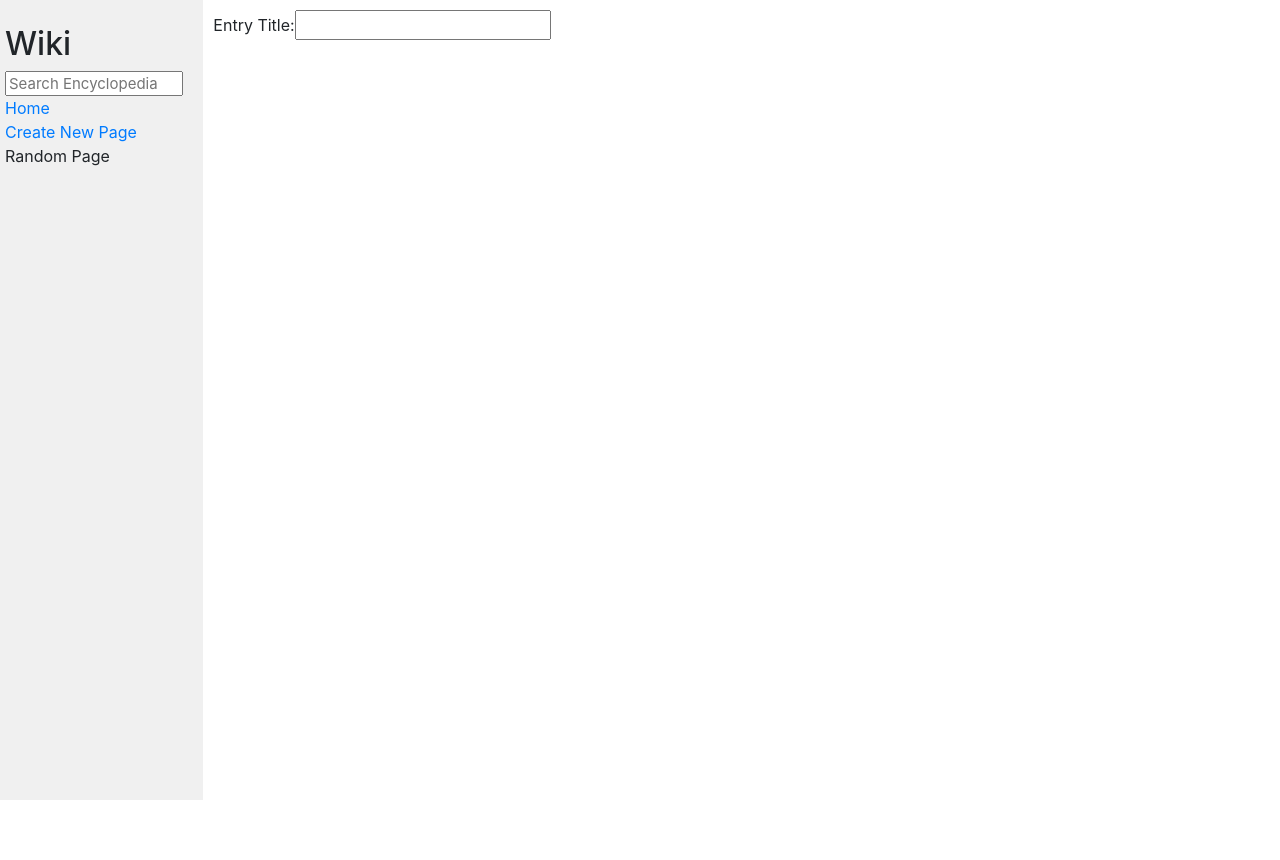
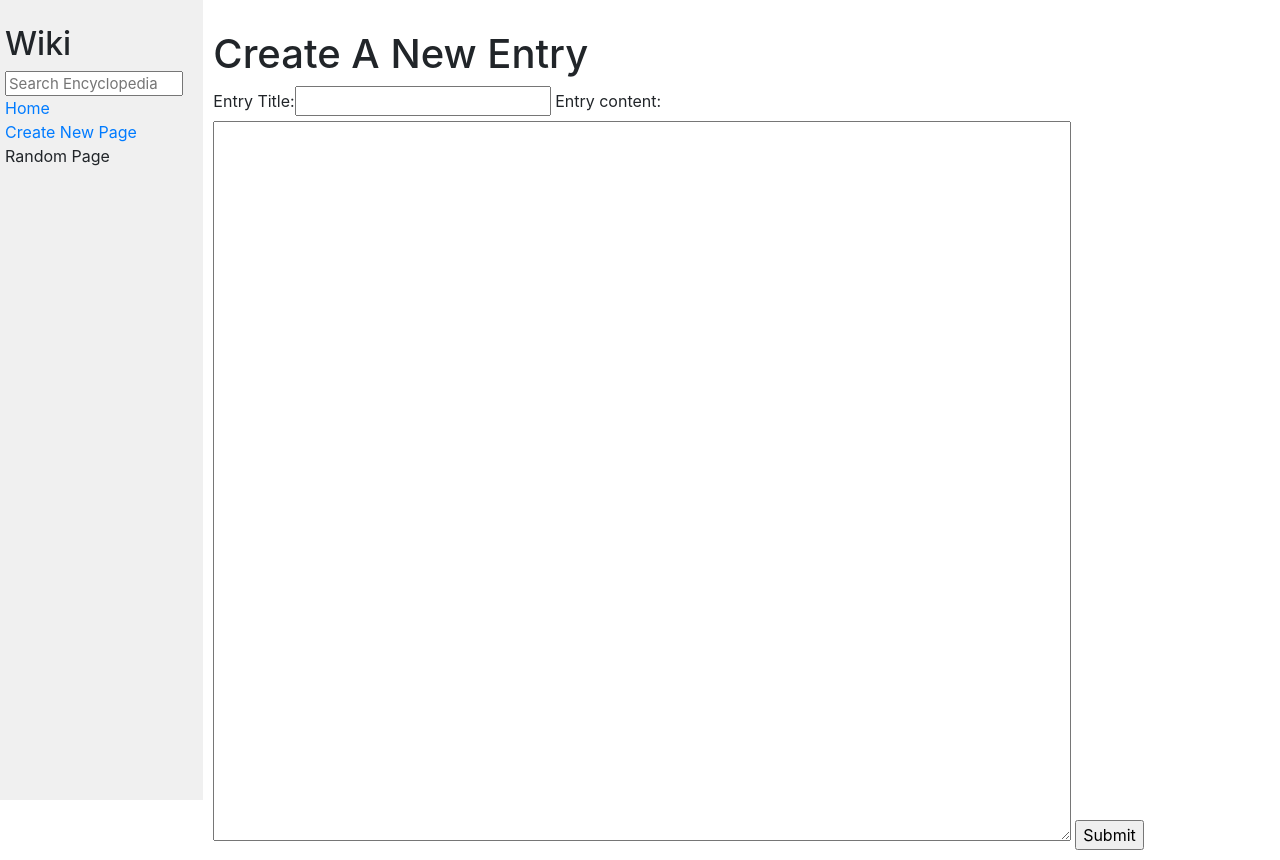
Before and after one commit to Liqaing/Wiki, a Django app: page /wiki/create/new_entry in a window 1280 px wide. Before the commit the page ends 800 px from the top, so only its background shows below. Run offline with Django 3.2, Linux system fonts and the light colour scheme; some libraries are stand-ins or nearby versions.

Commit message:
Working On Form To Create New Entry, Not Yet Apply Style, Already Done Title, Textarea And Submit Button

```diff
--- a/encyclopedia/static/encyclopedia/styles.css
+++ b/encyclopedia/static/encyclopedia/styles.css
@@ -36,3 +36,8 @@
 .sidebar h2 {
     margin-top: 5px;
 }
+
+/* .textarea {
+    width: auto;
+    height: auto;
+} */
--- a/encyclopedia/templates/encyclopedia/create_new_entry.html
+++ b/encyclopedia/templates/encyclopedia/create_new_entry.html
@@ -1,9 +1,19 @@
 {% extends "encyclopedia/layout.html" %}
+
+{% load static %}
 
 {% block title %}
     Creat New Entry
 {% endblock %}
 
 {% block body %}
-    {{ form }}
+    <h1>Create A New Entry</h1>
+    <form>
+        {% csrf_token %}
+        {{ form }}
+        <input type="submit">
+    </form>
+
+    <!-- I guess bootstrap styling is interfer with my styling so remove bootstrap style first -->
+    <!-- <textarea class="textarea" cols="100" rows="5"></textarea> -->
 {% endblock %}
--- a/encyclopedia/views.py
+++ b/encyclopedia/views.py
@@ -7,9 +7,10 @@
 from django.http import HttpResponse
 from django import forms
 
-#  New class for a form use to create new entry
+#  New class for a form that use to create new entry
 class NewEntryForm(forms.Form):
     title = forms.CharField(label="Entry Title")
+    entry_content = forms.CharField(widget=forms.Textarea(attrs={"rows":"1", "cols":"40"}))
 
 def index(request):
     return render(request, "encyclopedia/index.html", {
```
